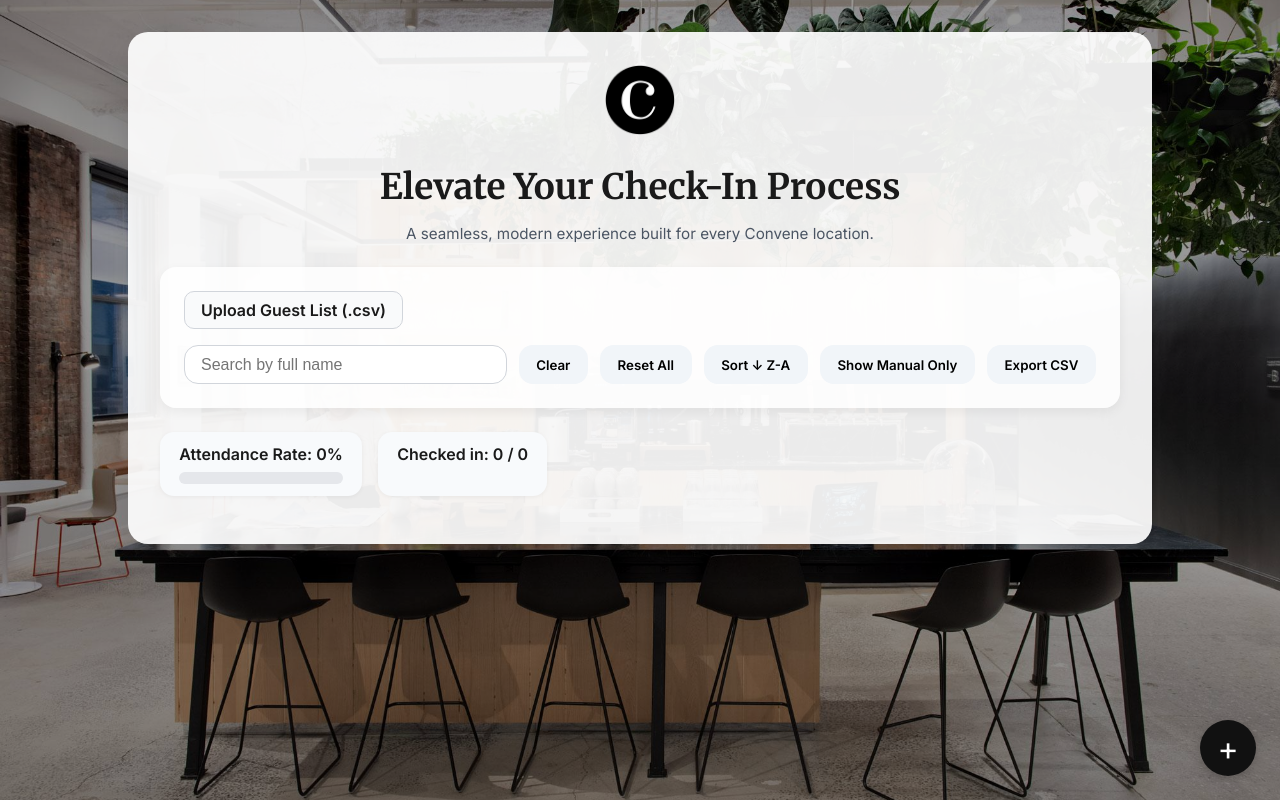
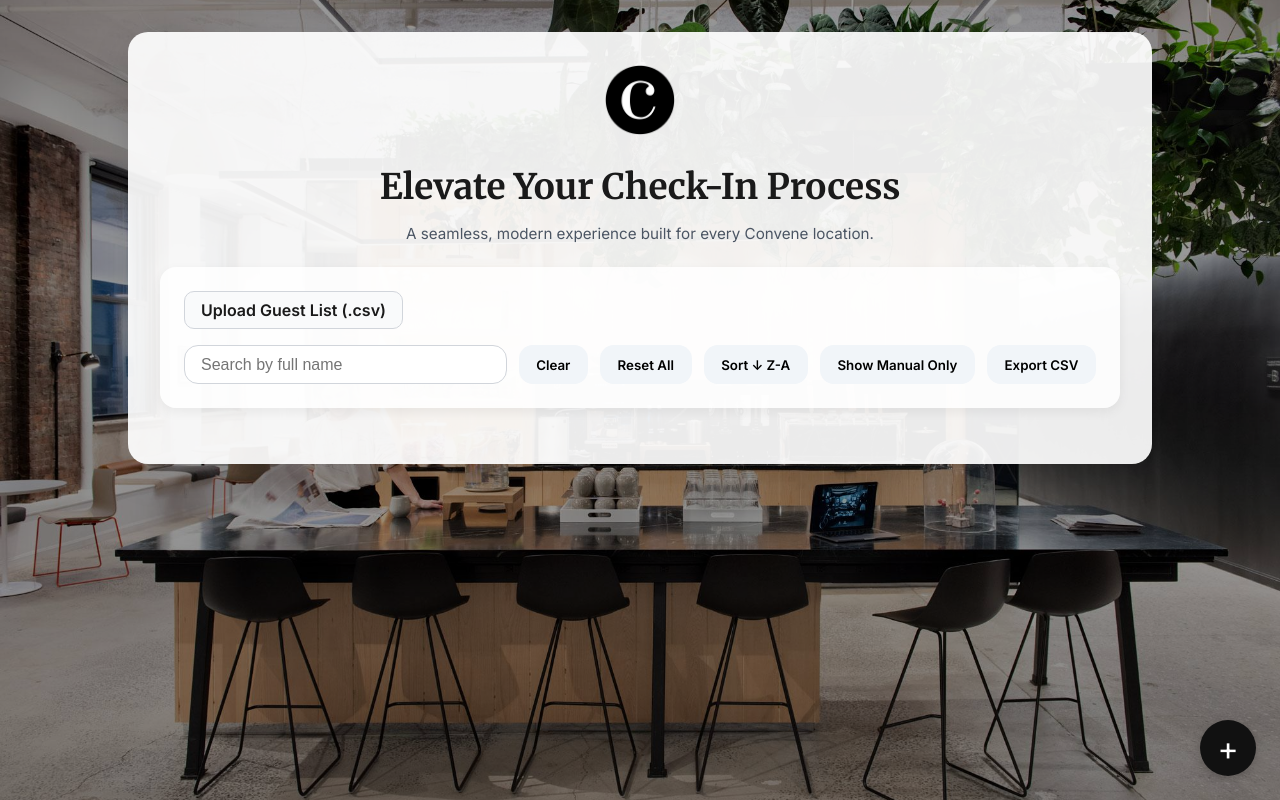
Before and after one commit to ogeylanioglu/check-in-app-bitbucket-preview, a React (Vite) app: page / in a window 1280 px wide. Built offline with nearby package versions, Linux system fonts and the light colour scheme; the HTML template or start-up script is replaced by a standard one.

Commit message:
Update App.jsx

```diff
--- a/src/App.jsx
+++ b/src/App.jsx
@@ -3,6 +3,7 @@ import React, { useState, useEffect } from "react";
 import Papa from "papaparse";
 import logo from "./assets/C_logo.png";
 import Header from "./components/Header";
+import Stats from "./components/Stats";
 
 function App() {
   const [guestList, setGuestList] = useState([]);
@@ -137,16 +138,6 @@ function App() {
         </div>
       </div>
 
-      <div className="stats">
-        <div className="stat-box">
-          Attendance Rate: {percentage}%
-          <div className="progress-container">
-            <div className="progress-bar" style={{ width: `${percentage}%` }}></div>
-          </div>
-        </div>
-        <div className="stat-box">Checked in: {checked} / {total}</div>
-      </div>
-
       <div className="guest-grid">
   {filteredGuests.map((guest, idx) => (
     <div
```
